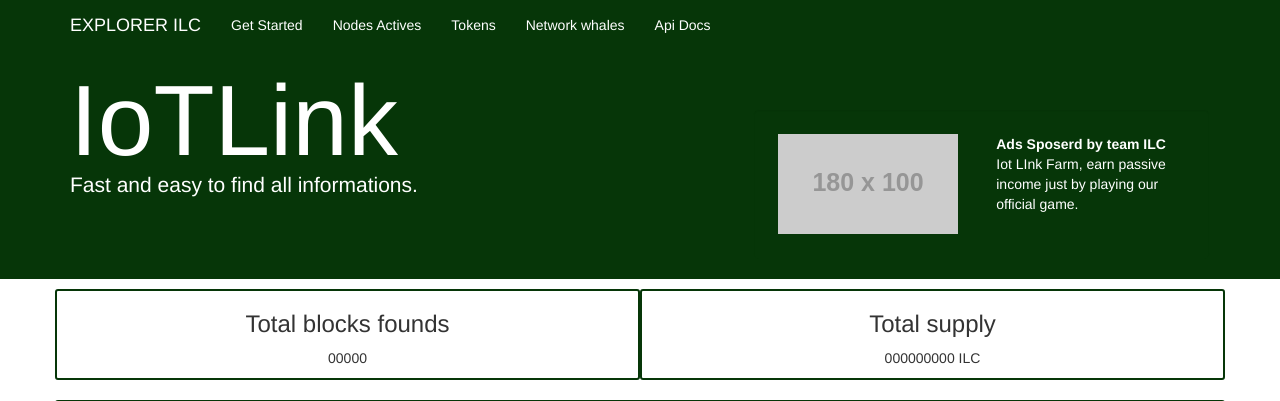
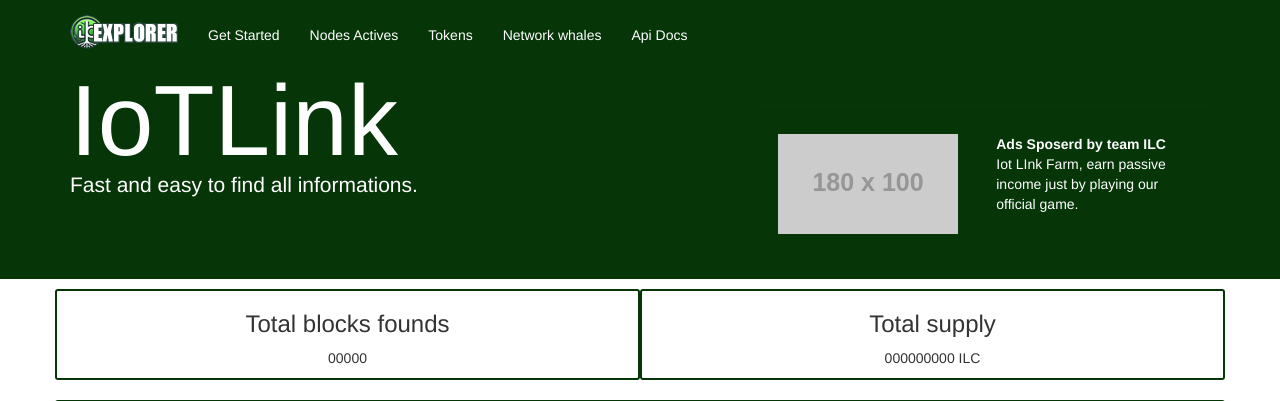
Before and after one commit to IOT-Link-Chain/ilc-explorer-php, a PHP site: page /index.php?p=home in a window 1280 px wide. Shown: the top 401 px of the page. Run offline with PHP 8.4, Linux system fonts and the light colour scheme; grey boxes labelled with a size stand in for pictures from a placeholder-image service; some libraries are stand-ins or nearby versions.

Commit message:
news updates

```diff
--- a/assets/explorer.css
+++ b/assets/css/explorer.css
@@ -40,6 +40,9 @@ body {
 
 .navbar-bright li > a:hover {
     background-color:#063608;
+}
+.navbar-nav{
+  margin-top: 10px;
 }
 
 .affix-top,.affix{
@@ -131,3 +134,8 @@ body {
   .foo a:hover{
     text-decoration: none;
   }
+
+  .logo{
+    height: 40px;
+    max-height: 40px;
+  }
--- a/heads/header.php
+++ b/heads/header.php
@@ -6,9 +6,10 @@
   <meta name="viewport" content="width=device-width, initial-scale=1">
   <link rel="stylesheet" href="https://maxcdn.bootstrapcdn.com/bootstrap/3.4.1/css/bootstrap.min.css">
   <script src="https://ajax.googleapis.com/ajax/libs/jquery/3.7.1/jquery.min.js"></script>
+  <link rel="favicon" src="assets/images/favicon.png">
 </head>
-    <link href="assets/explorer.css?rev=<?php echo rand(0000000000001,999999999999999999);?>" rel="stylesheet">
-    <script src="assets/explorer.j?rev=<?php echo rand(0000000000001,999999999999999999);?>"></script>
+    <link href="assets/css/explorer.css?rev=<?php echo rand(0000000000001,999999999999999999);?>" rel="stylesheet">
+    <script src="assets/js/explorer.j?rev=<?php echo rand(0000000000001,999999999999999999);?>"></script>
   </head>
 <header class="navbar navbar-bright navbar-fixed-top" role="banner">
     <div class="container">
@@ -19,7 +20,7 @@
                 <span class="icon-bar"></span>
                 <span class="icon-bar"></span>
             </button>
-            <a href="?p=home" class="navbar-brand">EXPLORER ILC</a>
+            <a href="?p=home" class="navbar-brand"><img class="img-fluid" src="assets/images/logo.png"></a>
         </div>
         <nav class="collapse navbar-collapse" role="navigation">
             <ul class="nav navbar-nav">
--- a/index.php
+++ b/index.php
@@ -1,9 +1,9 @@
 <?php
-//ini_set('display_startup_errors',1);
-//ini_set('display_errors',1);
+ini_set('display_startup_errors',-1);
+ini_set('display_errors',-1);
 ini_set('session.cookie_httponly', 1);
 ini_set('session.cookie_secure', 1);
-//error_reporting(-1);
+error_reporting(-1);
 session_start();
 header('Cache-control: private'); // IE 6 FIX
 header("X-XSS-Protection: 1; mode=block");
@@ -30,6 +30,10 @@ switch(preg_replace('/[^[:alpha:]_]/', '',$pag)){
     case "list";
     include "pages/list.php";
     break;
+
+    default:
+    include "pages/home.php";
+    break;
 }
 include "heads/footer.php";
 ?>
```
Also changed, not shown: assets/images/favicon.png (added), assets/images/ilc.png (added), assets/images/logo.png (added), assets/js/explorer.js (renamed from assets/explorer.js).
